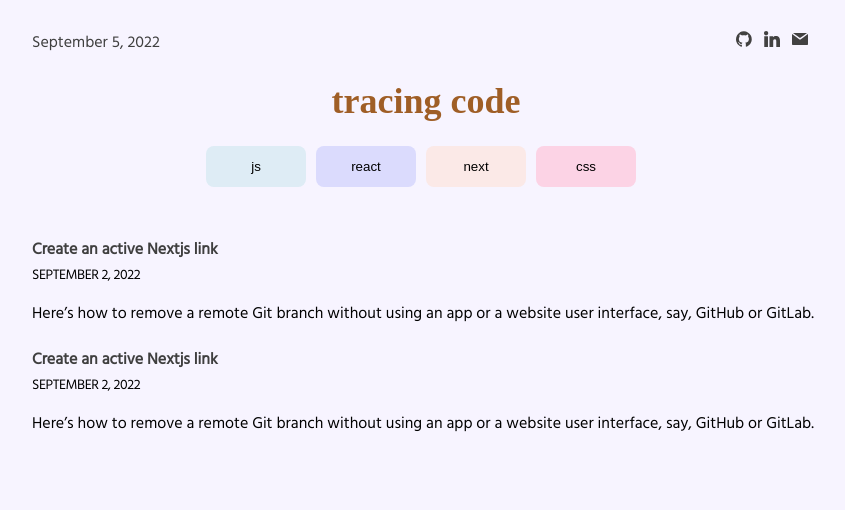
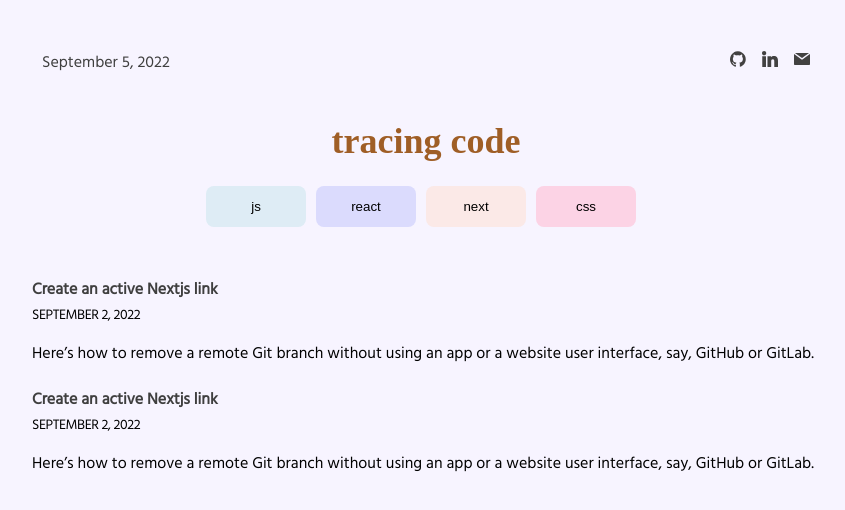
Before and after one commit to gathoni-k/tracing-code, a Next.js app: page / in a window 1280 px wide. Shown: the top 510 px of the page, without its empty margins (214-1059 px from the left). Built offline with nearby package versions, Linux system fonts and the light colour scheme; a web font is replaced by a local one.

Commit message:
Update styles

```diff
--- a/components/Socials/socials.module.css
+++ b/components/Socials/socials.module.css
@@ -3,5 +3,5 @@
   align-items: baseline;
 }
 .imageWrapper {
-  margin-right: 1.2rem;
+  margin-left: 1.6rem;
 }
--- a/styles/Home.module.css
+++ b/styles/Home.module.css
@@ -6,6 +6,7 @@
   display: flex;
   justify-content: space-between;
   align-items: center;
+  padding: 2rem 1rem;
 }
 .categoryWrapper {
   display: flex;
@@ -18,7 +19,6 @@
   display: flex;
   flex-direction: column;
   justify-content: center;
-  width: 80vw;
   margin: 3rem auto;
 }
 .articles > * {
@@ -29,7 +29,7 @@
     padding: 3rem 7rem;
   }
   .articles {
-    width: 70vw;
+    width: 100%;
   }
 }
 @media (min-width: 1024px) {
```
